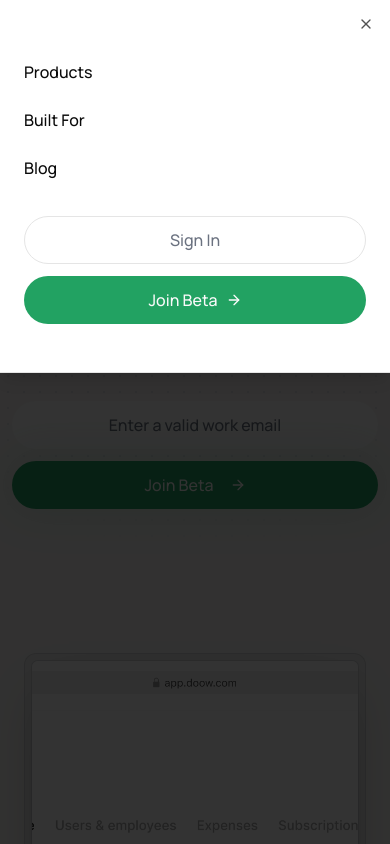
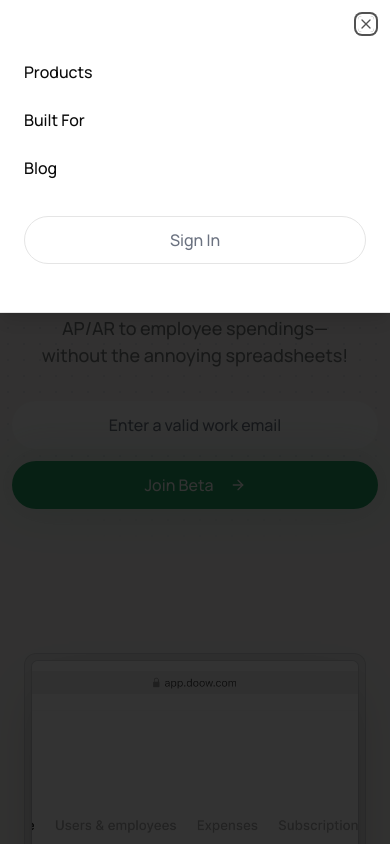
Before and after one commit to Doow-Dev/doow-web, a Next.js app: page / in a window 390 px wide. Both pictures are taken after a click on the button 358 px from the left and 40 px from the top of the page. Shown: the top 844 px of the page. Built offline with nearby package versions, Linux system fonts and the light colour scheme.

Commit message:
Add signin page navigation to reponsive header

```diff
--- /dev/null
+++ b/codealike.json
@@ -0,0 +1 @@
+{"projectId":"d07240d0-0177-11f0-801c-956c691dcc35","projectName":"doow-web"}
--- a/src/components/layout/header/Mobile-Nav.tsx
+++ b/src/components/layout/header/Mobile-Nav.tsx
@@ -4,7 +4,7 @@
 import { Sheet, SheetContent, SheetTitle, SheetTrigger } from "@/components/ui/sheet"
 import { Button, buttonVariants } from "@/components/ui/button"
 import { Accordion, AccordionContent, AccordionItem, AccordionTrigger } from "@/components/ui/accordion"
-import { ArrowRight, Menu } from "lucide-react"
+import {  Menu } from "lucide-react"
 import { cn } from "@/lib/utils"
 
 interface MobileNavProps {
@@ -83,13 +83,9 @@
                         buttonVariants({ size: "lg", variant: "outline" }),
                         "rounded-full bg-transparent text-gray-500 hover:text-gray-900"
                     )}
-                    href="#">
+                    href="/signin">
                     Sign In
                 </Link>
-                <Button size={"lg"}  className="rounded-full bg-doow_primary">
-                    Join Beta
-                    <ArrowRight className=" h-4 w-4" />
-                </Button>
             </div>
         </div>
       </SheetContent>
```
